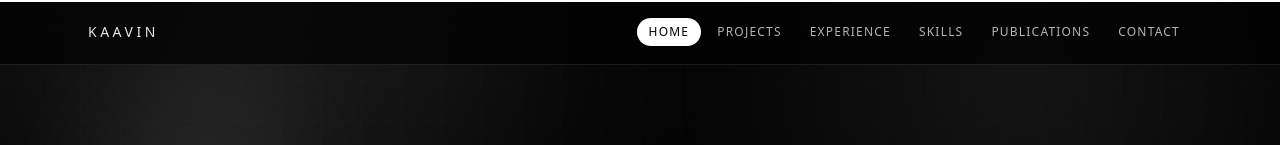
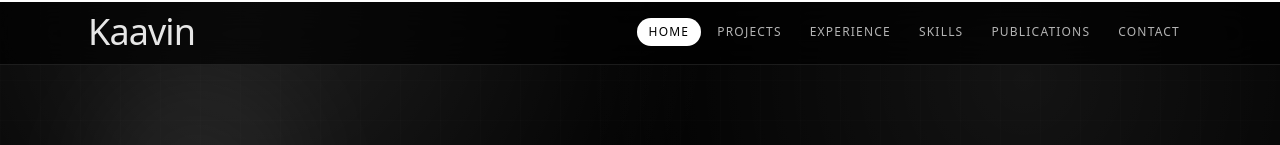
Before and after one commit to KaavinB/Portfolio, a Next.js app: page / in a window 1280 px wide. Shown: the top 145 px of the page. Built offline with nearby package versions, Linux system fonts and the light colour scheme.

Commit message:
Update header branding with editorial display font.
Use Cormorant Garamond for the Kaavin title and add a reusable font utility so the navigation brand better matches the requested elegant typography style.

Made-with: Cursor

```diff
--- a/app/globals.css
+++ b/app/globals.css
@@ -77,6 +77,7 @@
   --color-foreground: var(--foreground);
   --font-sans: var(--font-geist-sans);
   --font-mono: var(--font-geist-mono);
+  --font-editorial-display: var(--font-editorial);
   --color-sidebar-ring: var(--sidebar-ring);
   --color-sidebar-border: var(--sidebar-border);
   --color-sidebar-accent-foreground: var(--sidebar-accent-foreground);
@@ -381,6 +382,10 @@ section[id] {
   animation: spin-reverse 13s linear infinite;
 }
 
+.font-editorial {
+  font-family: var(--font-editorial-display), serif;
+}
+
 @keyframes spin-slow {
   from {
     transform: rotate(0deg);
--- a/app/layout.tsx
+++ b/app/layout.tsx
@@ -1,5 +1,5 @@
 import type { Metadata } from "next";
-import { Geist, Geist_Mono } from "next/font/google";
+import { Cormorant_Garamond, Geist, Geist_Mono } from "next/font/google";
 import "./globals.css";
 
 const geistSans = Geist({
@@ -9,6 +9,12 @@ const geistSans = Geist({
 
 const geistMono = Geist_Mono({
   variable: "--font-geist-mono",
+  subsets: ["latin"],
+});
+
+const cormorantGaramond = Cormorant_Garamond({
+  variable: "--font-editorial",
+  weight: ["400", "500", "600"],
   subsets: ["latin"],
 });
 
@@ -25,7 +31,7 @@ export default function RootLayout({
   return (
     <html lang="en">
       <body
-        className={`${geistSans.variable} ${geistMono.variable} antialiased`}
+        className={`${geistSans.variable} ${geistMono.variable} ${cormorantGaramond.variable} antialiased`}
       >
         {children}
       </body>
--- a/app/page.tsx
+++ b/app/page.tsx
@@ -372,7 +372,7 @@ export default function Portfolio() {
         <div className="mx-auto flex h-16 max-w-6xl items-center justify-between px-4 sm:px-6">
           <button
             onClick={() => scrollToSection("home")}
-            className="text-sm tracking-[0.25em] uppercase text-white/90 hover:text-white transition-colors"
+            className="font-editorial text-4xl font-medium leading-none tracking-tight text-white/90 transition-colors hover:text-white"
           >
             Kaavin
           </button>
```
